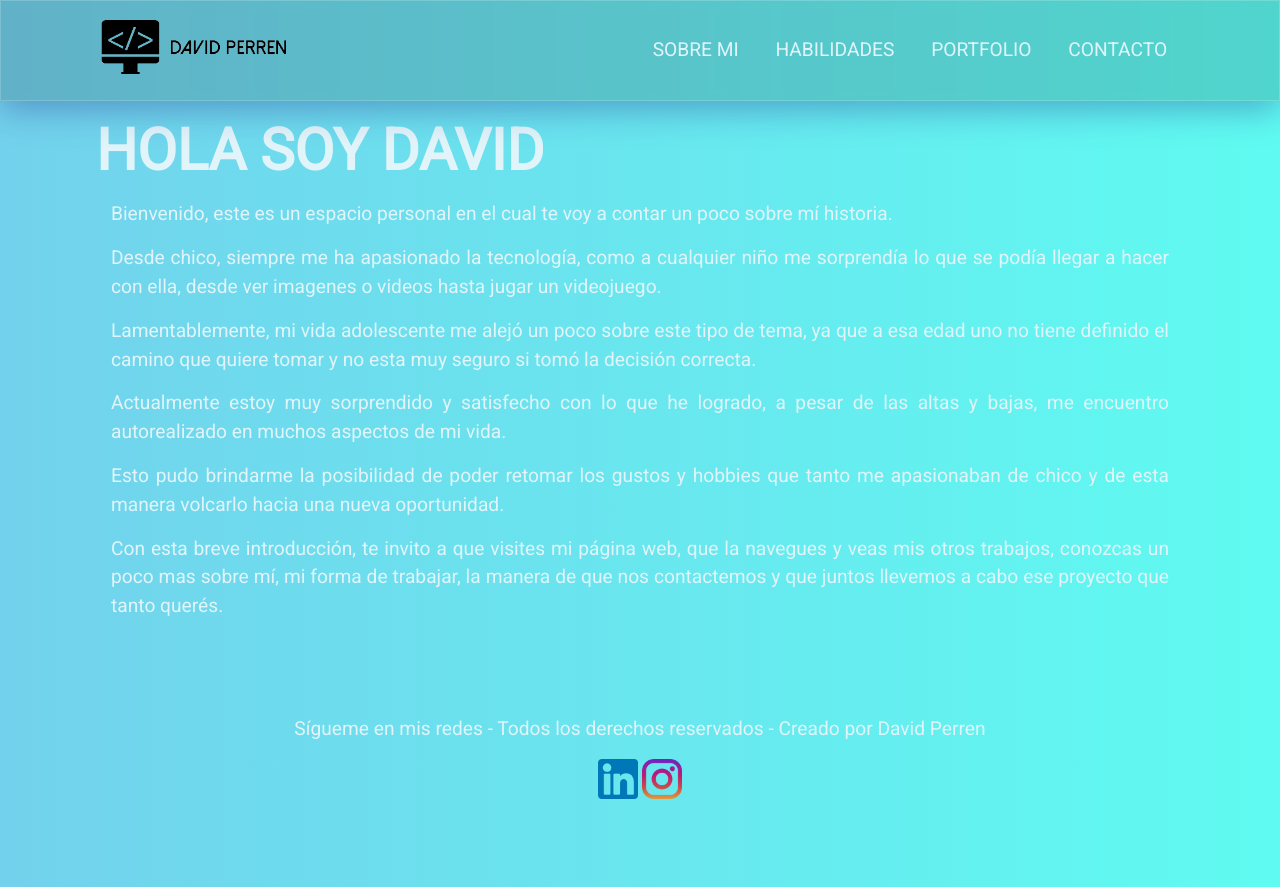
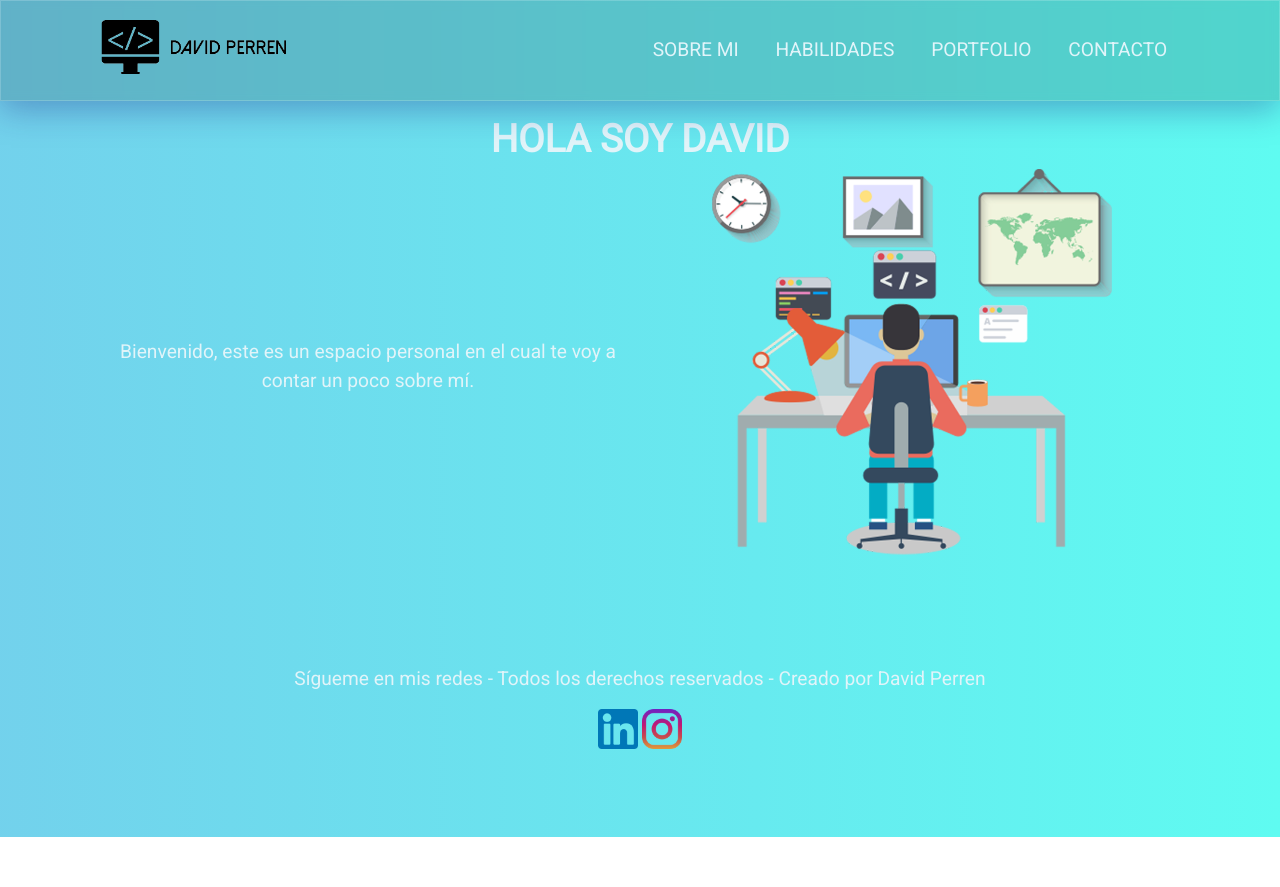
Before and after one commit to davidp05/Portfolio, a website: page index.html in a window 1280 px wide. After the commit the page ends 837 px from the top, so only its background shows below. Drawn offline with nearby package versions, Linux system fonts and the light colour scheme.

Commit message:
Cambios en todas las páginas

```diff
--- a/index.html
+++ b/index.html
@@ -29,14 +29,16 @@
     </header> <!--Fin del header-->
     <main class="main"> <!--Comienzo de la estructura central-->
         <div class="container">
-            <H1>HOLA SOY DAVID</H1>
-            <p>Bienvenido, este es un espacio personal en el cual te voy a contar un poco sobre mí historia.</p>
-            <p>Desde chico, siempre me ha apasionado la tecnología, como a cualquier niño me sorprendía lo que se podía llegar a hacer con ella, desde ver imagenes o videos hasta jugar un videojuego.</p>
-            <p>Lamentablemente, mi vida adolescente me alejó un poco sobre este tipo de tema, ya que a esa edad uno no tiene definido el camino que quiere tomar y no esta muy seguro si tomó la decisión correcta.</p>
-            <p>Actualmente estoy muy sorprendido y satisfecho con lo que he logrado, a pesar de las altas y bajas, me encuentro autorealizado en muchos aspectos de mi vida.</p>
-            <p>Esto pudo brindarme la posibilidad de poder retomar los gustos y hobbies que tanto me apasionaban de chico y de esta manera volcarlo hacia una nueva oportunidad.</p>
-            <p>Con esta breve introducción, te invito a que visites mi página web, que la navegues y veas mis otros trabajos, conozcas un poco mas sobre mí, mi forma de trabajar, la manera de que nos contactemos y que juntos llevemos a cabo ese proyecto que tanto querés.</p>
-        </div>
+            <H1 class="tittle">HOLA SOY DAVID</H1>
+            <div class="grid">
+            <p class="par" >Bienvenido, este es un espacio personal en el cual te voy a contar un poco sobre mí.
+            </p>
+            <div class="dev">
+                <img src="/Img/desarrollador.png" alt="Dev">
+            </div>
+            </div>
+            </div>
+    </div>
     </main> <!--Fin de la estructura central-->
     <footer class="footer"> <!--Comienzo del footer-->
         <div class="container">
--- a/sass/views/_home.scss
+++ b/sass/views/_home.scss
@@ -1,3 +1,32 @@
 .logo {
     max-width: 10em;
 }
+
+.tittle{
+    text-align: center;
+    font-size: 2em;
+}
+.dev{
+    max-width: 400px;
+    display: inline-block;
+    text-align: center;
+}
+
+.grid{
+    display: grid;
+    grid-template-columns: 1fr 1fr;
+    grid-template-rows: 1fr;
+}
+.par{
+    grid-column: 1;
+    grid-row: 1;
+    justify-self: center;
+    align-self: center;
+    text-align: center;
+}
+.dev{
+    grid-column: 2;
+    grid-row: 1;
+    justify-self: center;
+    align-self: center;
+}
```
Also changed, not shown: Img/desarrollador.png (added), css/main.css, sass/misc/_normalize.scss (line endings or trailing spaces).
